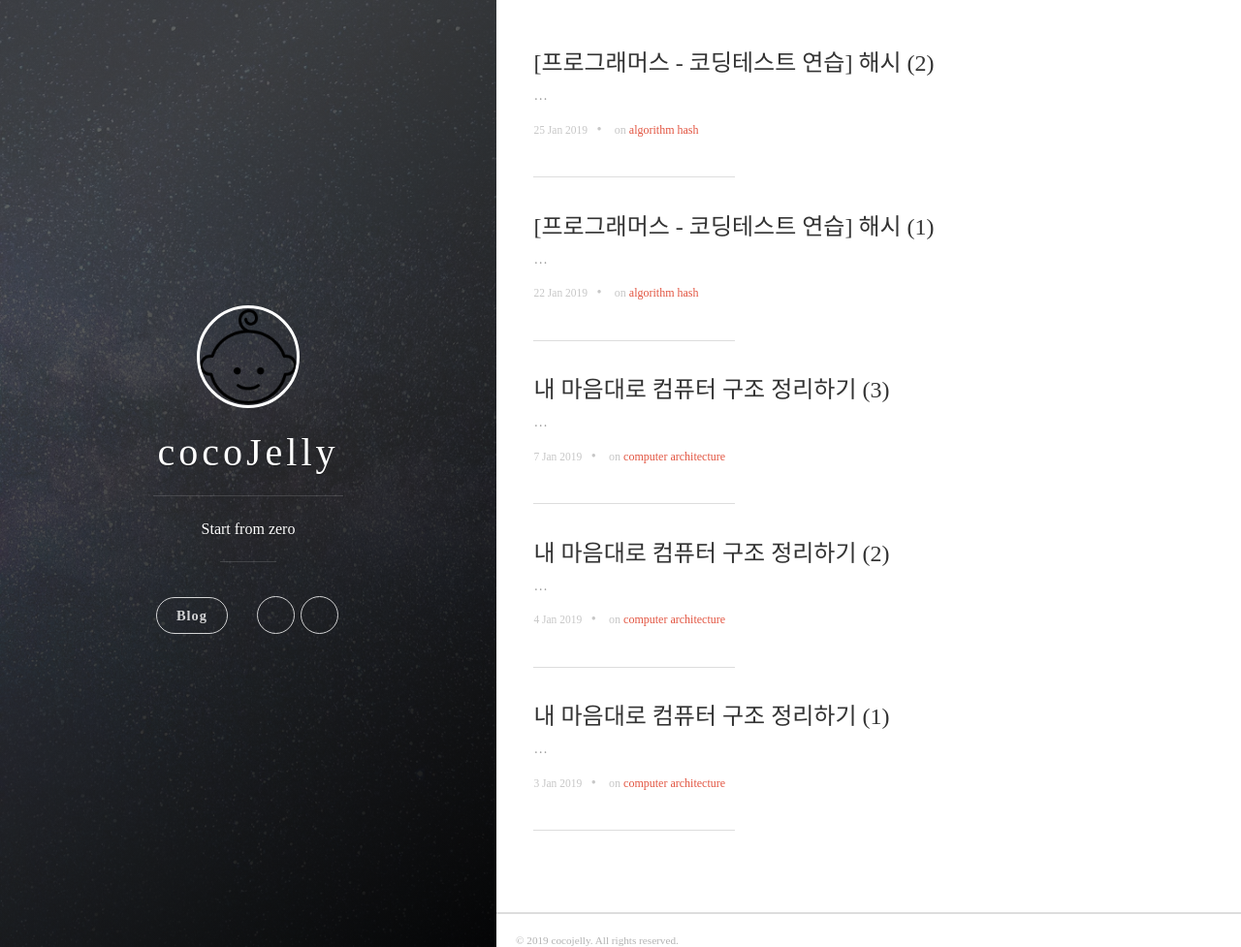
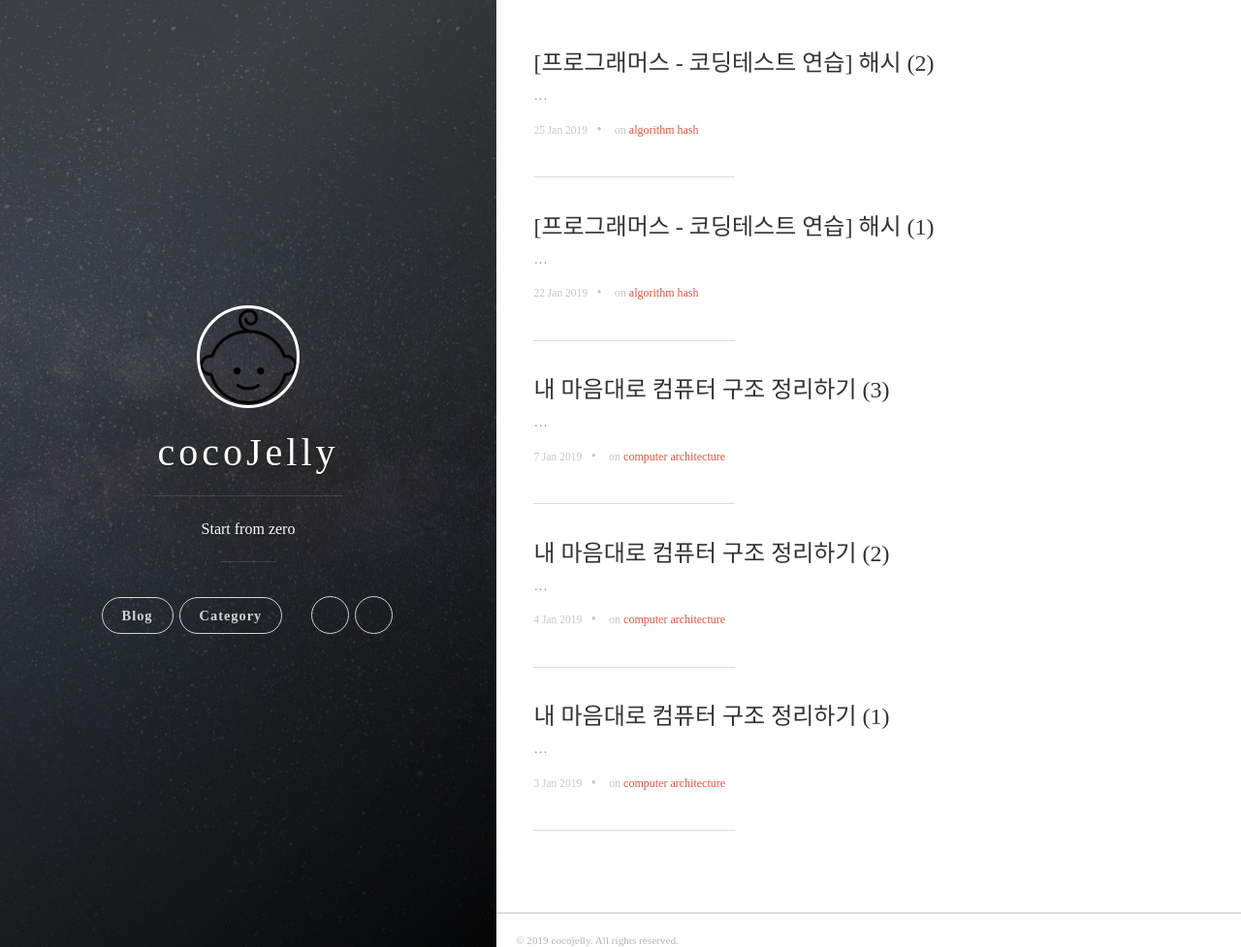
Before and after one commit to cocojelly/cocojelly.github.io, a Jekyll site: the page built from index.html, in a window 1280 px wide and 977 px high. Shown: the whole window at 97% size. Built offline with Jekyll 4.4.1, drawn with Linux system fonts in a browser that asks for light colours; some web fonts are replaced; the list of posts is cut into pages by our own code.

Commit message:
modify setting

```diff
--- a/_includes/header.html
+++ b/_includes/header.html
@@ -21,6 +21,12 @@
           <nav class="cover-navigation cover-navigation--primary">
             <ul class="navigation">
               <li class="navigation__item"><a href="{{ site.baseurl }}/#blog" title="link to {{ site.title }} blog" class="blog-button">Blog</a></li>
+            </ul>
+          </nav>
+
+          <nav class="cover-navigation cover-navigation--primary">
+            <ul class="navigation">
+              <li class="navigation__item"><a href="{{ site.baseurl }}/#categories" title="link to category" class="blog-button">Category</a></li>
             </ul>
           </nav>
 
--- a/_sass/uno.scss
+++ b/_sass/uno.scss
@@ -54,7 +54,7 @@ body {
 @font-face {
 	font-family: "D2Coding";
 	src: url("../fonts/D2Coding.eot");
-	src: url("../fonts/D2Coding.eot?") format("embedded-opentype"), url("../fonts/D2Coding.woff") format("woff"), url("../fonts/D2Coding.ttf") format("truetype"), url("../fonts/D2Coding.svg") format("svg");
+	src: url("../fonts/D2Coding.eot?") format("embedded-opentype"), url("../fonts/D2Coding.woff") format("woff"), url("../fonts/D2Coding.ttf") format("truetype"), url("../fonts/foundation-icons/foundation-icons.svg") format("svg");
 	font-weight: normal;
 	font-style: normal; }
 .icon:before {
```
